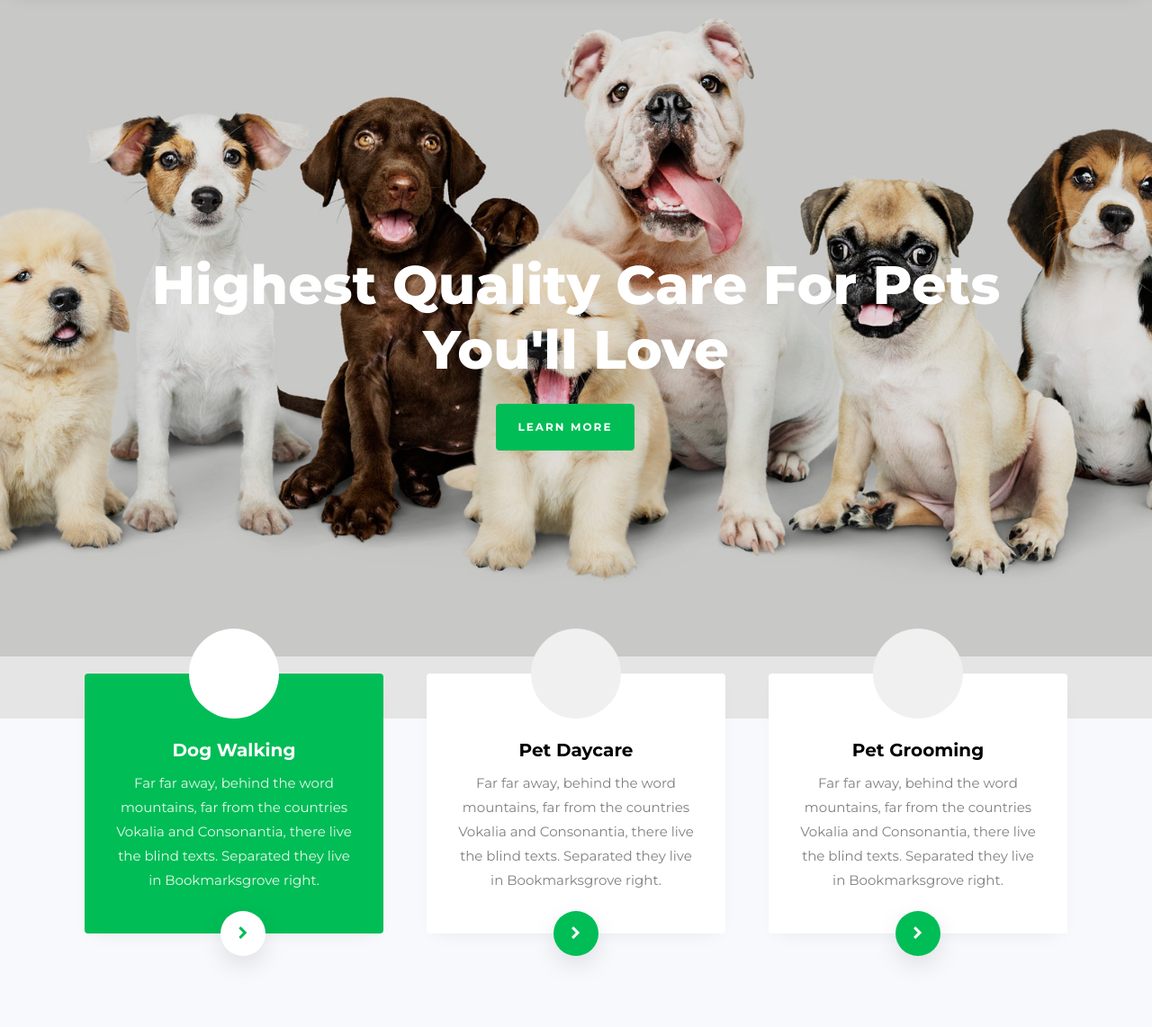
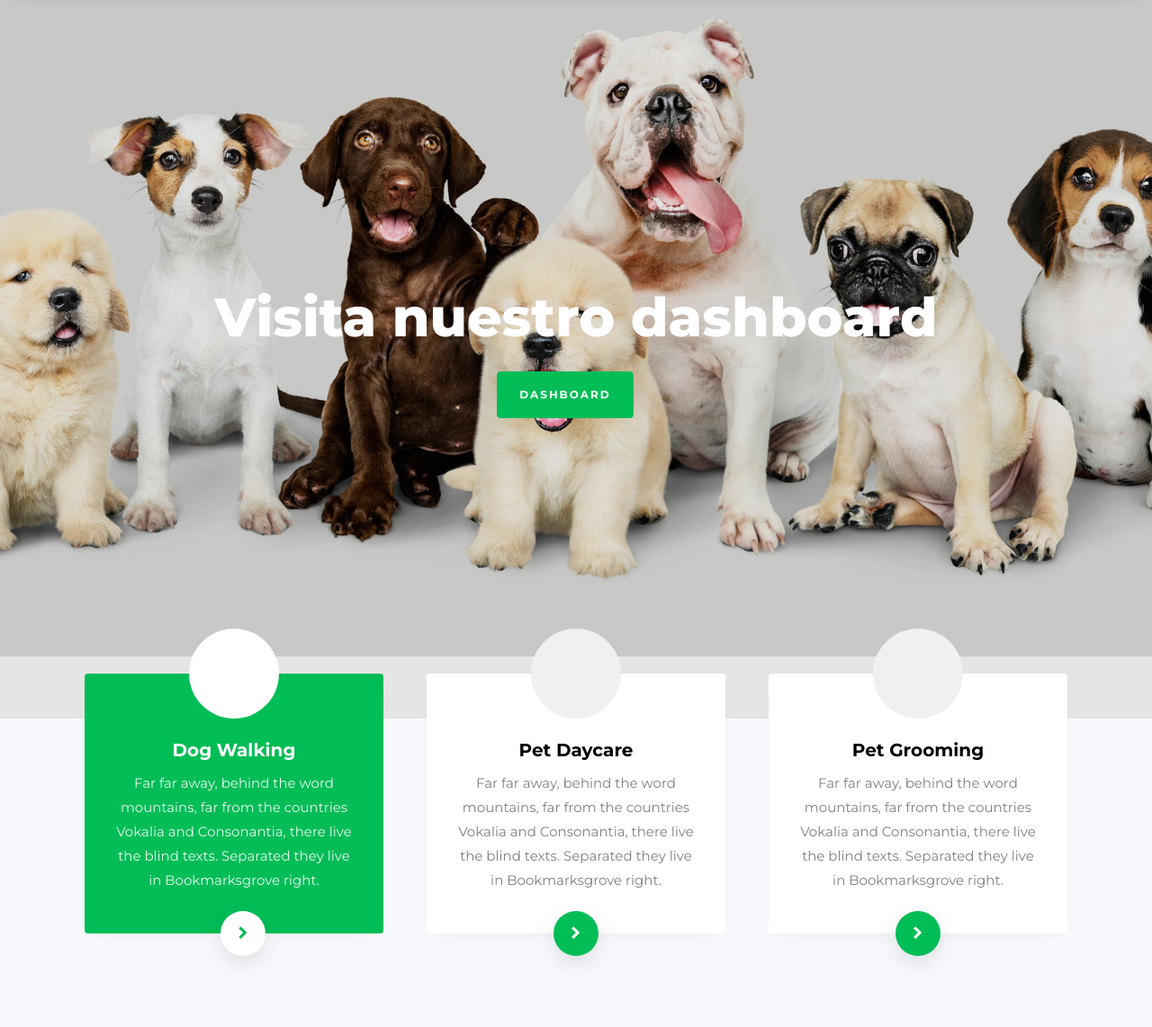
Before and after one commit to teamworkAS/Practica1AS, a Flask app: page / in a window 1280 px wide. Shown: the part 140-1282 px from the top of the page at 90% size. Run offline with Flask 3, Linux system fonts and the light colour scheme; some libraries are stand-ins or nearby versions; some web fonts are replaced.

Commit message:
Update landing-page.html

```diff
--- a/templates/landing-page.html
+++ b/templates/landing-page.html
@@ -72,8 +72,8 @@
       <div class="container">
         <div class="row no-gutters slider-text js-fullheight align-items-center justify-content-center" data-scrollax-parent="true">
           <div class="col-md-11 ftco-animate text-center">
-          	<h1 class="mb-4">Highest Quality Care For Pets You'll Love </h1>
-            <p><a href="#" class="btn btn-primary mr-md-4 py-3 px-4">Learn more <span class="ion-ios-arrow-forward"></span></a></p>
+          	<h1 class="mb-4">Visita nuestro dashboard</h1>
+            <p><a href="/dashboard" class="btn btn-primary mr-md-4 py-3 px-4">Dashboard<span class="ion-ios-arrow-forward"></span></a></p>
           </div>
         </div>
       </div>
```
